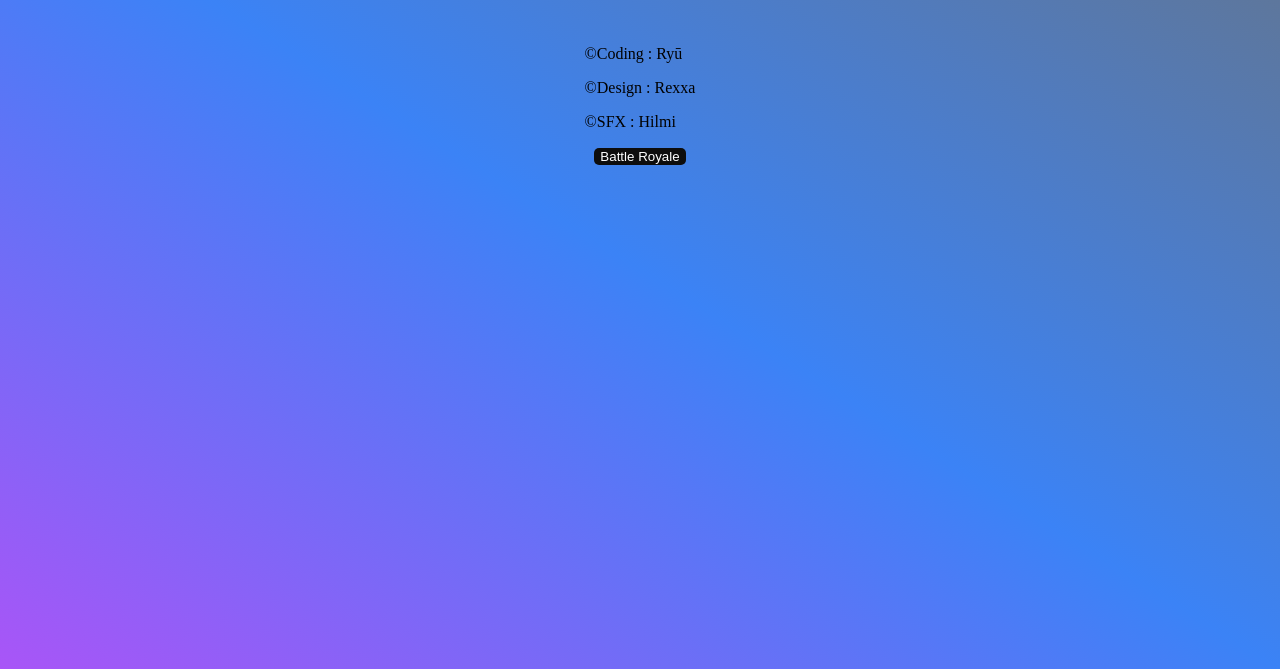
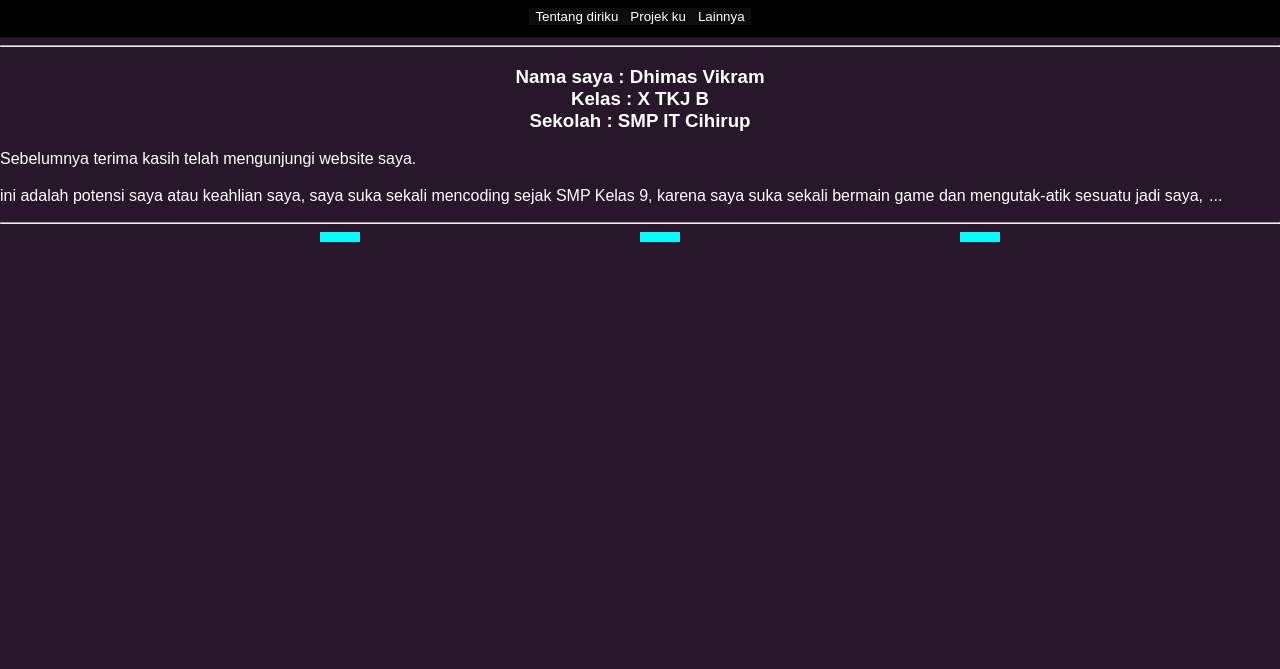
Before and after one commit to vikramgaming/TugasSekolah, a plain HTML site: page index.html in a window 1280 px wide. Shown: the part 131-800 px from the top of the page. Drawn offline with Linux system fonts and the light colour scheme.

Commit message:
uji coba

```diff
--- a/Style.css
+++ b/Style.css
@@ -1,28 +1,68 @@
+:root{
+    --bg: #28172a;
+}
+
 body {
     margin: 0;
     padding: 0;
-    width: 100%;
-    height: 100vh;
-    background: linear-gradient(to left bottom, hsl(215, 16.3%, 46.9%), hsl(217, 91.2%, 59.8%), hsl(271, 91%, 65.1%));
-    background-repeat: no-repeat;
-    display: flex;
-    align-items: center;
-    flex-direction: column;
+    background: var(--bg);
+    color: white;
+    position: relative;
+    font-family: Sans-Serif;
 }
 
-#copyright p {
-    align-self: flex-end;
+.center {
+    text-align: center;
 }
 
-h1#Title {
-    font-size  : 4em;
-    white-space: nowrap;
-    color: purple;
+nav {
+    display: flex;
+    justify-content: center;
+    align-items: center;
+    background-color: black;
+    height: 40px;
+    flex-direction: row;
 }
 
-a button {
+#moreTeks {
+    background: var(--bg);
+    color: white;
+    cursor: pointer;
+    font-size: 1rem;
     border: none;
-    border-radius: 5px;
+}
+.normal {
+    cursor: default;
+}
+
+nav button {
+    background: #0d0d0d;
     color: white;
-    background: hsla(0,0%,5%, 1);
+    border: none;
 }
+
+.block {
+    width: 40px;
+    height: 10px;
+    background: cyan;
+    position: absolute;
+    left: 50%;
+    transform: translateX(-50%);
+    cursor: pointer;
+    animation: muter 2s linear infinite;
+}
+
+.hidden {
+    transition: 1s all;
+    opacity: 0;
+    display: none;
+}
+
+@keyframes muter {
+    from {
+        transform: rotateZ(0deg);
+    }
+    to {
+        transform: rotateZ(360deg);
+    }
+}
--- a/index.html
+++ b/index.html
@@ -4,17 +4,55 @@
     <meta charset="UTF-8">
     <meta name="viewport" content="width=device-width, initial-scale=1.0">
     <meta http-equiv="X-UA-Compatible" content="ie=edge">
-    <title>Document</title>
+    <title>Tugas BK</title>
     <link rel="stylesheet" href="Style.css">
 </head>
 <body>
-    <h1 id="Title">H2R Game</h1>
-    <div>
-        <p>&copy;Coding : Ryū</p>
-        <p>&copy;Design : Rexxa</p>
-        <p>&copy;SFX : Hilmi</p>
+    <h1 class="center">Selamat datang</h1>
+    <h2 class="center">Di Website Saya</h2>
+
+    <nav id="select">
+        <button>Tentang diriku</button>
+        <button>Projek ku</button>
+        <button>Lainnya</button>
+    </nav>
+
+    <hr>
+    <div class="aboutUs page1">
+        <h3 class="center">
+            Nama saya : Dhimas Vikram<br>
+            Kelas : X TKJ B<br>
+            Sekolah : SMP IT Cihirup
+        </h3>
+        <p>
+            Sebelumnya terima kasih telah mengunjungi website saya.<br><br>
+            ini adalah potensi saya atau keahlian saya, saya suka sekali mencoding sejak
+            SMP Kelas 9, karena saya suka sekali bermain game dan mengutak-atik sesuatu
+            jadi saya,<button id="moreTeks" onclick="more()">...</button><br>
+            <button class="hidden" id="klar" onclick='klarifi()'>klarifikasi</button>
+        </p>
+        <p class="hidden" id="klarifikasi">
+            mungkin ada yang berpikir website ini memakai AI, ya... aku menggunakan AI untuk
+            mengajariku cara menggunakan atau menyelesaikannya, dan juga meminta komentar
+            kepada AI seperti apakah caraku sudah benar?, apakah caraku salah?, dll.
+            <br><br>
+            aku memang beberapa kali meminta AI untuk menyelesaikan tugas ku, tetapi meskipun begitu
+            aku harus mengerti apa yang saya pelajari dari tugas itu.
+            <br><br>
+            kok jadi gini sih?. Uhmmmmmmm, yaudah biar panjang aja teks nya
+        </p>
+        <hr>
     </div>
-    <a href=""><button>Battle Royale</button></a>
+    <div class="project hidden">
 
+    </div>
+    <div class="more hidden">
+
+    </div>
+
+    <div class="block" style="left: 75%;"></div>
+    <div class="block" id="secret"></div>
+    <div class="block" style="left: 25%;"></div>
+    <script src="main.js"></script>
 </body>
 </html>
--- /dev/null
+++ b/main.js
@@ -0,0 +1,13 @@
+const moreTeks = document.getElementById("moreTeks");
+const klar = document.getElementById("klar");
+
+function more() {
+    if (moreTeks.textContent === "...") moreTeks.textContent = "tentu saja jadi suka coding"
+    klar.classList.remove("hidden");
+    moreTeks.disabled = true;
+}
+function klarifi() {
+    klar.classList.add("hidden");
+    const more = document.getElementById("klarifikasi");
+    more.classList.remove("hidden");
+}
```
